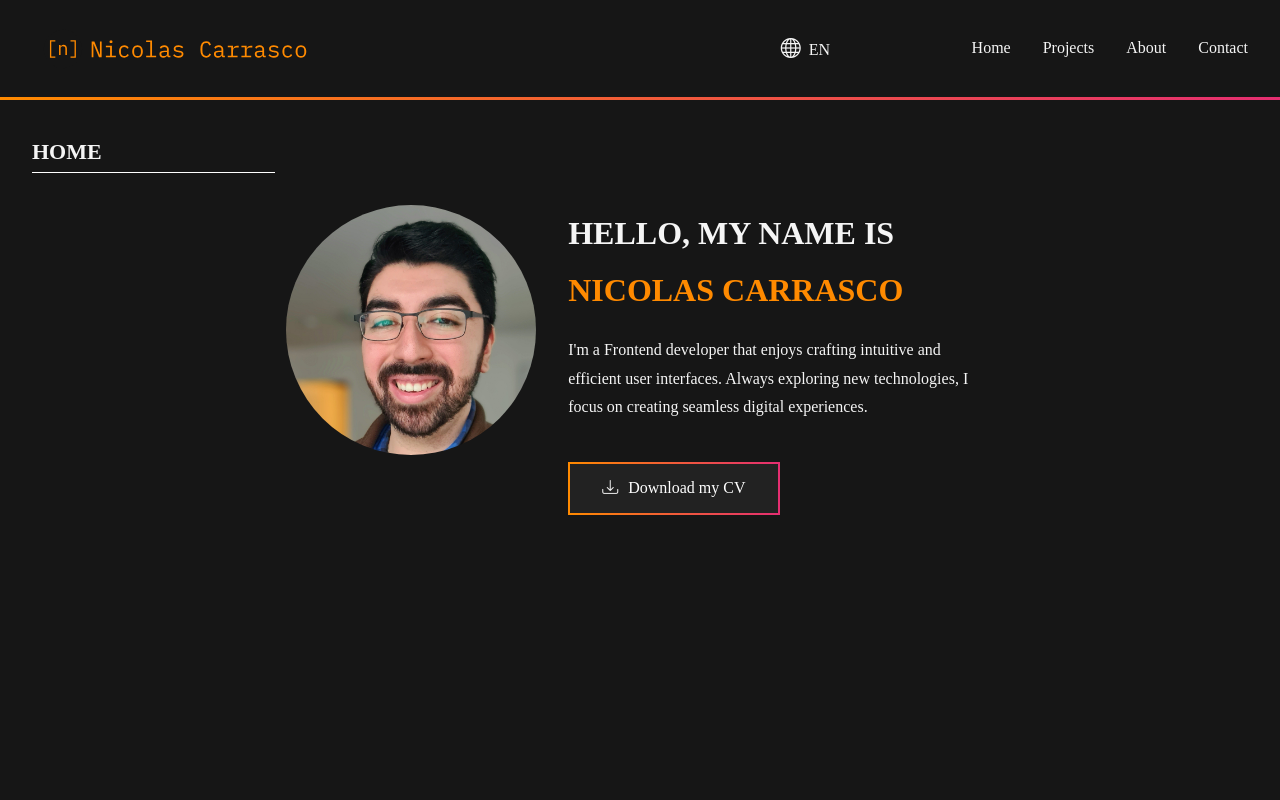
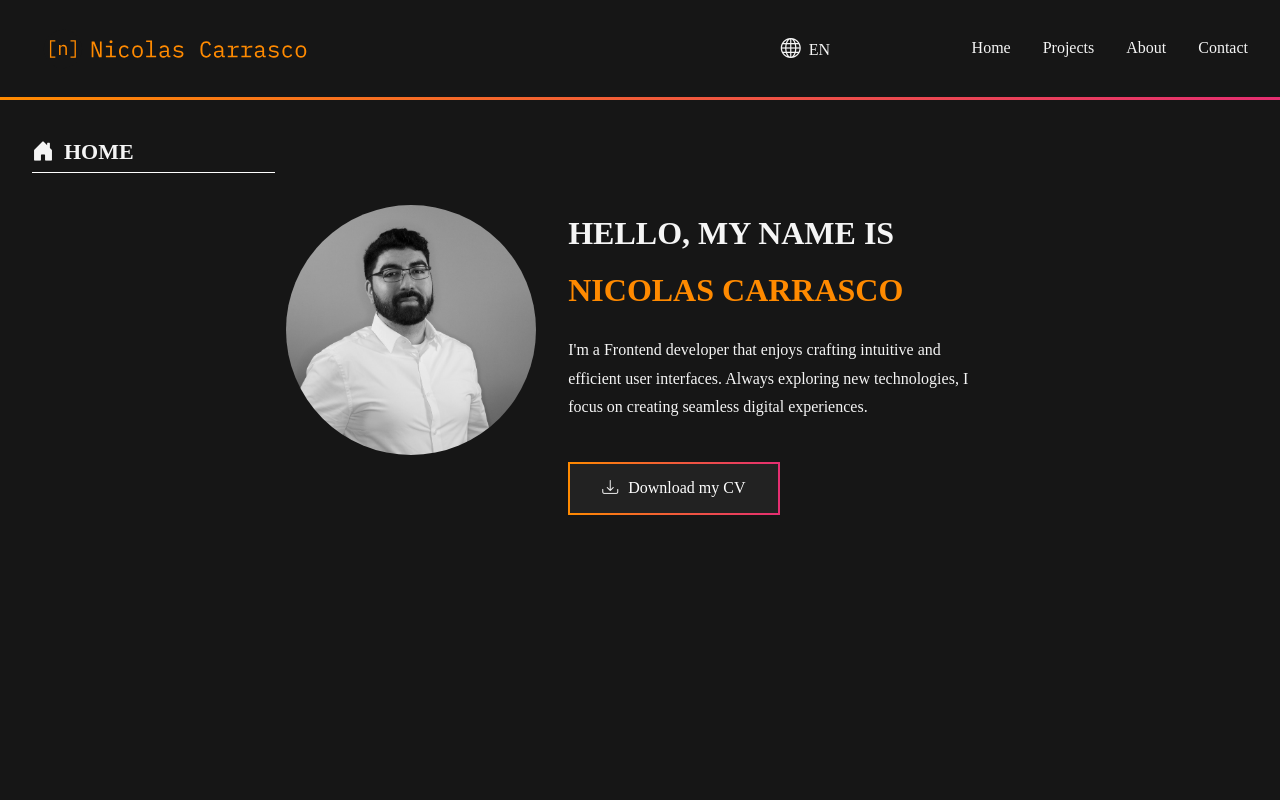
Before and after one commit to Niccar95/Portfolio-React, a React (Vite) app: page / in a window 1280 px wide. Shown: the top 800 px of the page. Built offline with nearby package versions, Linux system fonts and the light colour scheme; some icons are missing; a web font is replaced by a local one.

Commit message:
Added icons to page headings and changed portrait images

```diff
--- a/src/pages/About.tsx
+++ b/src/pages/About.tsx
@@ -6,11 +6,14 @@ const About = () => {
     <>
       <section className="content">
         <div className="headingContainer">
-          <h2 className="aboutHeadingMobile">{t("about.heading")}</h2>
+          <h2 className="aboutHeadingMobile">
+            <i className="bi bi-file-person-fill"></i>
+            {t("about.heading")}
+          </h2>
         </div>
         <div className="aboutWrapper">
           <div className="aboutImageContainer">
-            <img src="/myPic.jpg" className="aboutImage"></img>
+            <img src="/portrait.jpeg" className="aboutImage"></img>
           </div>
           <section className="aboutDescription">
             <h2 className="aboutHeadingDesktop">{t("about.heading")}</h2>
--- a/src/pages/Contact.tsx
+++ b/src/pages/Contact.tsx
@@ -1,6 +1,5 @@
 import { useTranslation } from "react-i18next";
 import { ContactForm } from "../components/ContactForm";
-import { motion } from "motion/react";
 
 const Contact = () => {
   const { t } = useTranslation();
@@ -10,7 +9,11 @@ const Contact = () => {
     <>
       <section className="content">
         <div className="headingContainer">
-          <h2 className="contactHeading mobile">{t("contact.heading")}</h2>
+          <h2 className="contactHeading mobile">
+            {" "}
+            <i className="bi bi-envelope-fill"></i>
+            {t("contact.heading")}
+          </h2>
         </div>
         <ContactForm />
 
--- a/src/pages/Home.tsx
+++ b/src/pages/Home.tsx
@@ -32,7 +32,11 @@ const Home = () => {
         transition={{ duration: 1, ease: "easeOut" }}
       >
         <motion.div className="headingContainer">
-          <h2 className="homeHeading">{t("home.heading")}</h2>
+          <h2 className="homeHeading">
+            {" "}
+            <i className="bi bi-house-door-fill"></i>
+            {t("home.heading")}
+          </h2>
         </motion.div>
 
         <motion.section
@@ -44,7 +48,7 @@ const Home = () => {
           <div className="avatarImageContainer">
             <motion.img
               className="avatarImage"
-              src="/myPic.jpg"
+              src="/portrait.jpeg"
               alt="My image"
               initial={{ scale: 0.8, opacity: 0 }}
               animate={{ scale: 1, opacity: 1 }}
--- a/src/pages/Projects.tsx
+++ b/src/pages/Projects.tsx
@@ -44,7 +44,10 @@ const Projects = () => {
     <>
       <section className="content">
         <div className="headingContainer">
-          <h2 className="projectsHeading">{t("projects.heading")}</h2>
+          <h2 className="projectsHeading">
+            <i className="bi bi-laptop-fill"></i>
+            {t("projects.heading")}
+          </h2>
         </div>
         <div className="projectsContainer">
           <ProjectList projects={currentProjects} />
--- a/src/styles/_icons.scss
+++ b/src/styles/_icons.scss
@@ -4,7 +4,7 @@
    align-self: center;
 }
 
-.bi-send, .bi-download {
+.bi-send, .bi-download, .bi-house-door-fill, .bi-laptop-fill, .bi-envelope-fill, .bi-file-person-fill {
    margin-right: 10px;
 }
 
```
Also changed, not shown: public/B858AC57-A408-4C41-8BD1-5213F4E77009_1_105_c.jpeg (added), public/portrait.jpeg (added).
